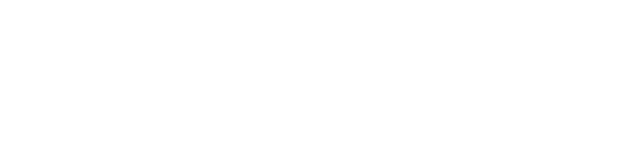
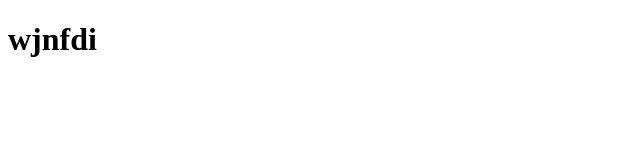
Before and after one commit to David2008-coder/coding_1, a plain HTML site: page index.html in a window 1280 px wide. Shown: the whole page, without its empty margins (0-640 px from the left). Drawn offline with Linux system fonts and the light colour scheme.

Commit message:
my empty folder

```diff
--- a/index.html
+++ b/index.html
@@ -6,6 +6,6 @@
     <title>Document</title>
 </head>
 <body>
-
+    <h1>wjnfdi</h1>
 </body>
 </html>
```
